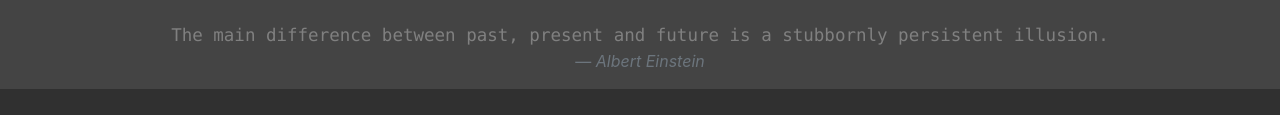
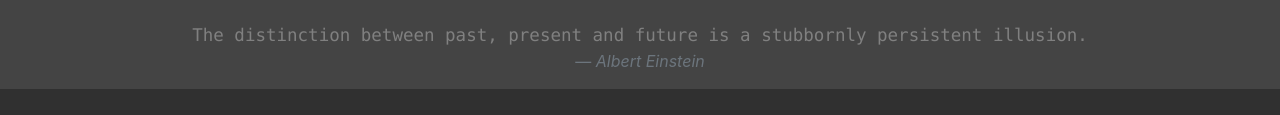
Before and after one commit to AmbidiHarshavardhan/Notice-Board, a plain HTML site: page NoticeApp.html in a window 1280 px wide. Shown: the part 980-1095 px from the top of the page. Drawn offline with nearby package versions, Linux system fonts and the light colour scheme.

Commit message:
Update NoticeApp.html

```diff
--- a/NoticeApp.html
+++ b/NoticeApp.html
@@ -125,7 +125,7 @@
 
     </div>
     <blockquote class="blockquote text-center">
-        <code class="mb-0" style="color:#808080;">The main difference between past, present and future is a stubbornly persistent illusion.</code>
+        <code class="mb-0" style="color:#808080;">The distinction between past, present and future is a stubbornly persistent illusion.</code>
         <footer class="blockquote-footer"><cite title="Source Title">Albert Einstein</cite></footer>
     </blockquote>
     </div>
```
